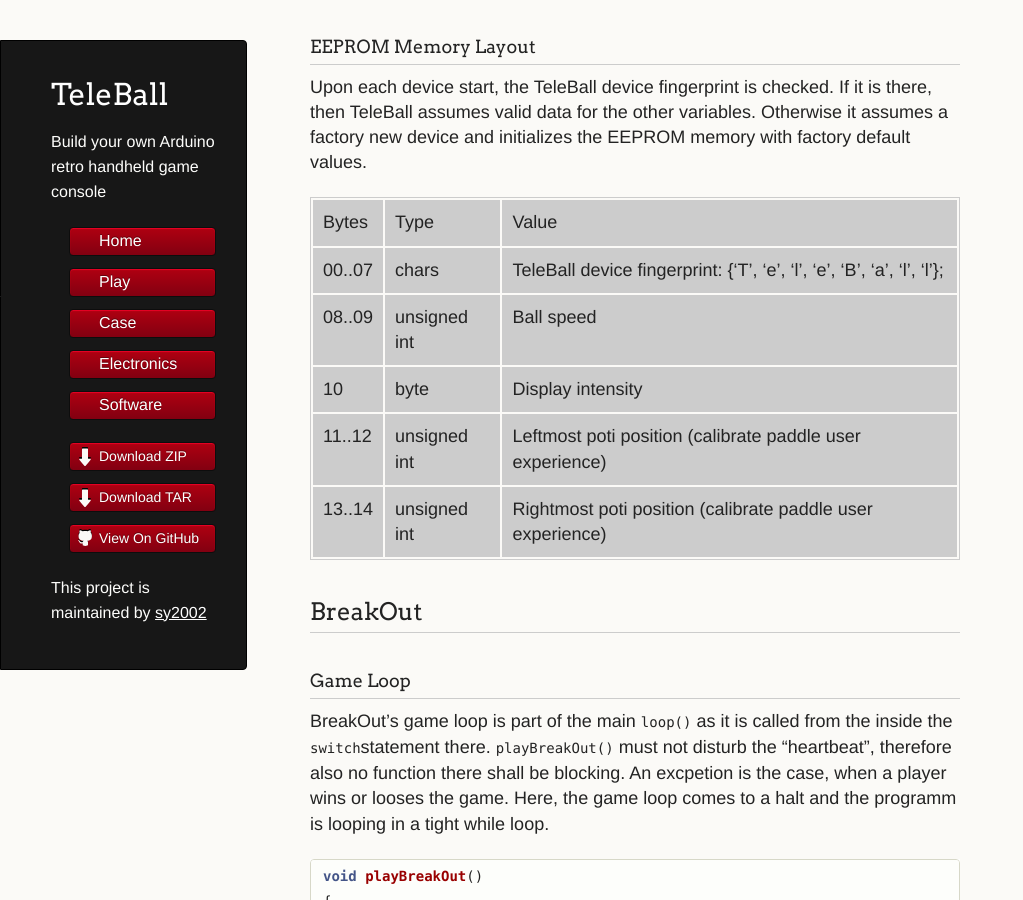
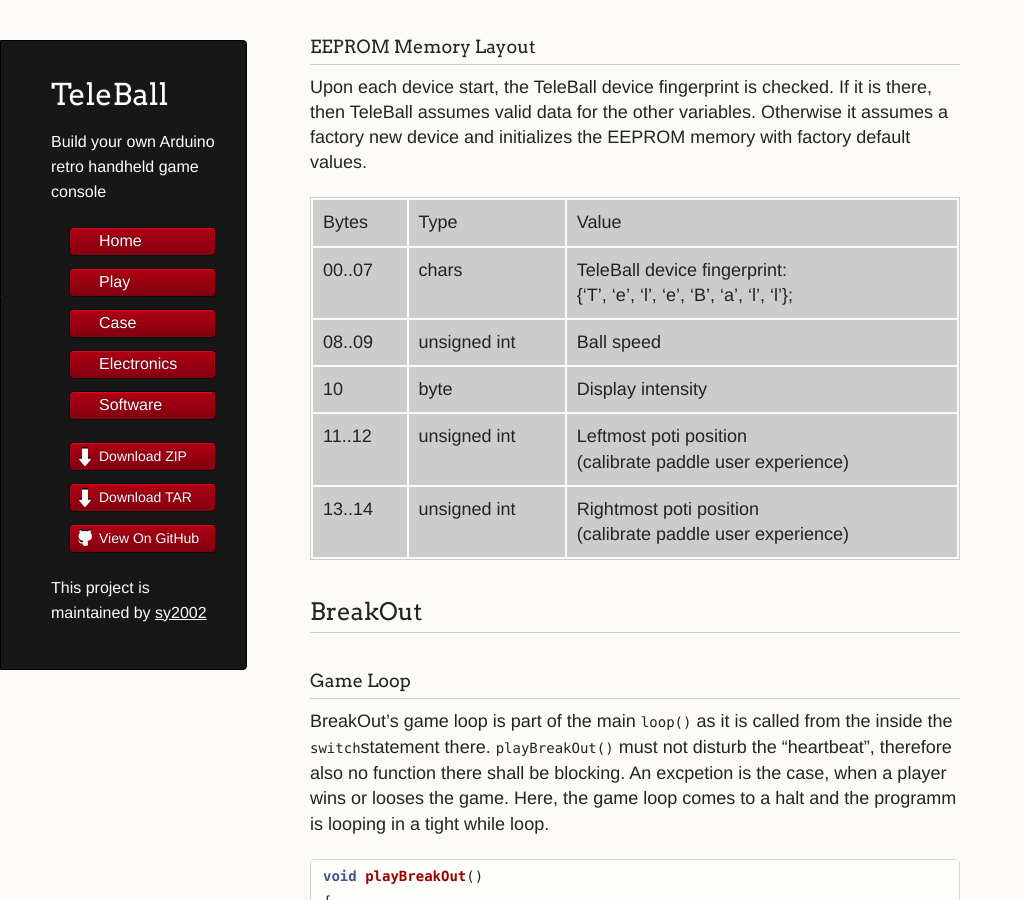
Before and after one commit to sy2002/TeleBall, a Jekyll site: the page built from doc/software.md, in a window 1280 px wide and 900 px high, scrolled down 7013 px. Shown: the whole window, without its empty margins (0-1023 px from the left). Built offline with Jekyll 4.4.1, drawn with Linux system fonts in a browser that asks for light colours; some of the changed text lies outside the part shown.

Commit message:
doc and website links and fontsize updated

```diff
--- a/doc/software.md
+++ b/doc/software.md
@@ -42,7 +42,7 @@
 * MAX7221 driver: [wayoda / LedControl](https://github.com/wayoda/LedControl)
 * nRF24L01+ driver: [TMRh20 / RF24](http://tmrh20.github.io/RF24/)
 
-Instructions for how-to install these libraries are [here](http://arduino.cc/en/Guide/Libraries).
+Instructions for how-to install these libraries are [here](https://www.arduino.cc/en/Guide/Libraries).
 
 ### Flashing the Firmware
 
@@ -50,7 +50,7 @@
 2. Connect TeleBall via USB
 3. Double-click `TeleBall.ino` or open it manually in the Arduino IDE
 4. Select the right Serial Port in the IDE, this can be
-   [a bit tricky](http://arduino.cc/en/pmwiki.php?n=Guide/Troubleshooting#toc15)
+   [a bit tricky](https://www.arduino.cc/en/pmwiki.php?n=Guide/Troubleshooting#toc16)
    also depending on the actual board you are using (original or clone): You need
    to find and install the right USB-to-serial driver.
 5. Choose `File/Upload` or press the "=>" icon: The upload should start
@@ -287,11 +287,11 @@
 factory new device and initializes the EEPROM memory with factory default values.
 
 Bytes |Type        |Value
-00..07|chars       |TeleBall device fingerprint: {'T', 'e', 'l', 'e', 'B', 'a', 'l', 'l'};
+00..07|chars       |TeleBall device fingerprint: <br>{'T', 'e', 'l', 'e', 'B', 'a', 'l', 'l'};
 08..09|unsigned int|Ball speed
 10    |byte        |Display intensity
-11..12|unsigned int|Leftmost poti position (calibrate paddle user experience)
-13..14|unsigned int|Rightmost poti position (calibrate paddle user experience)
+11..12|unsigned int|Leftmost poti position <br>(calibrate paddle user experience)
+13..14|unsigned int|Rightmost poti position <br>(calibrate paddle user experience)
 
 BreakOut
 --------
```
Also changed, not shown: other parts of doc/software.md (+2 -2 lines), doc/electronics.md (+2 -2 lines), index.md (+0 -2 lines).
